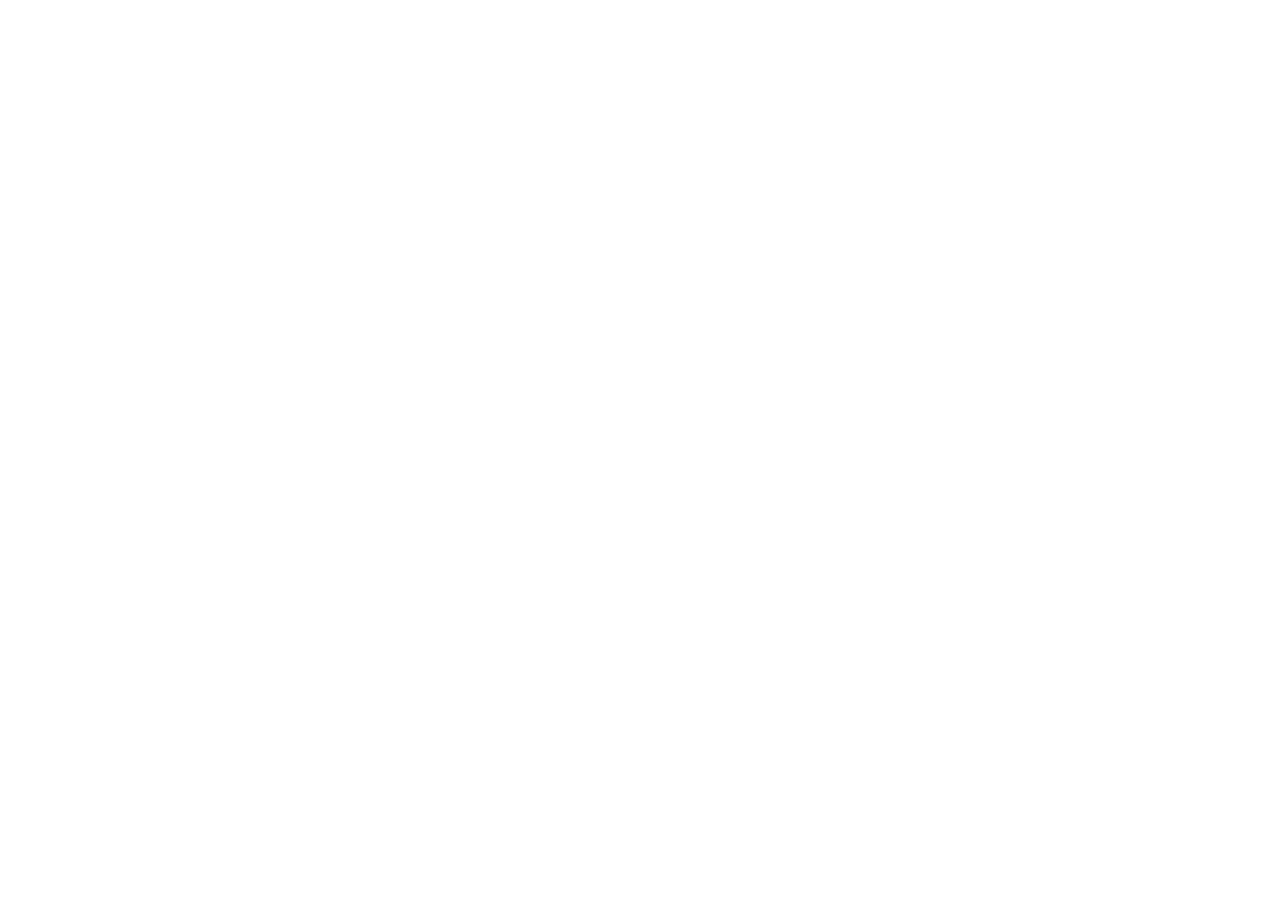
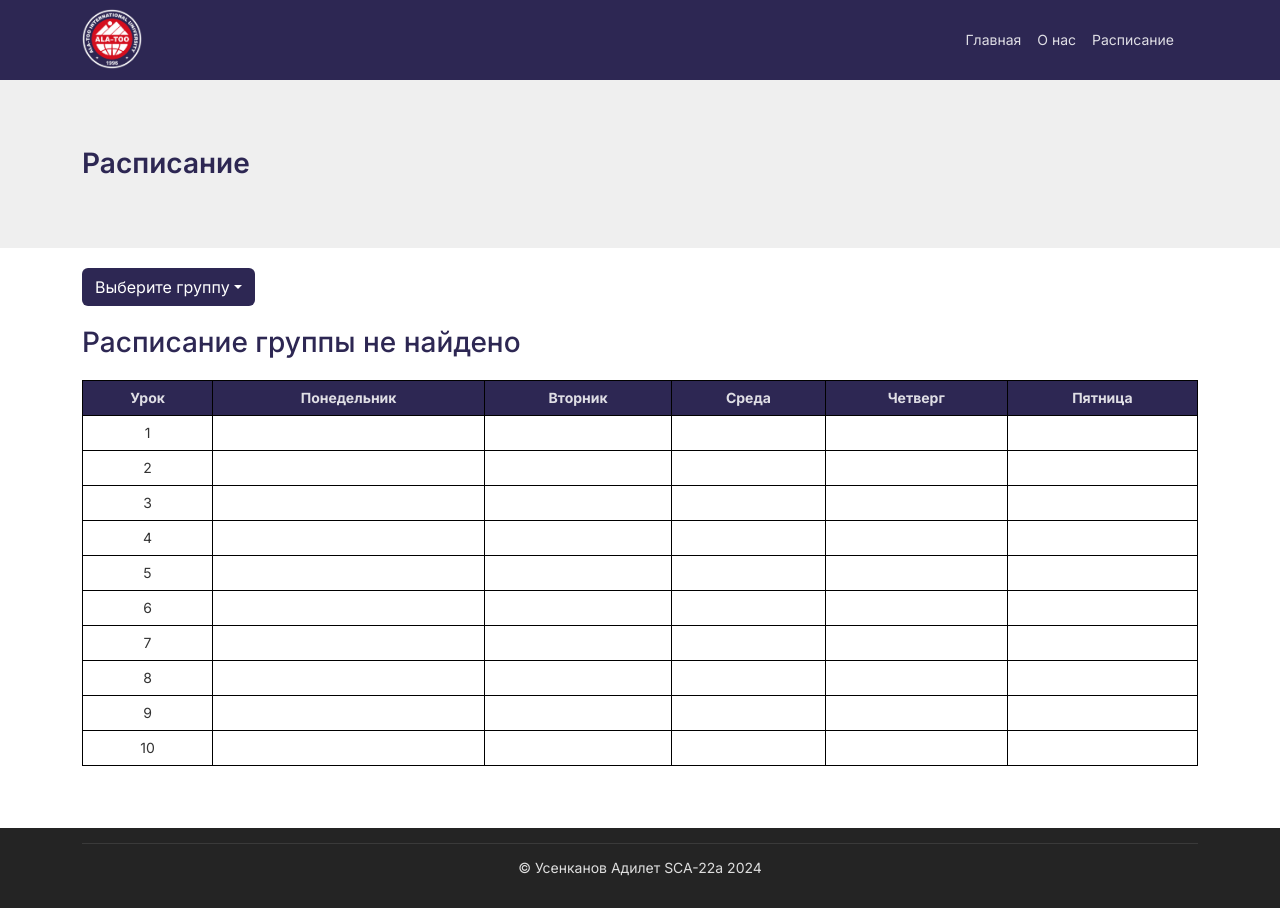
Before and after one commit to adilet-wd/Physical-Education-landing, a React (Vite) app: page /schedule in a window 1280 px wide. Before the commit this address had no page. Before the commit the page ends 800 px from the top, so only its background shows below. Built offline with nearby package versions, Linux system fonts and the light colour scheme.

Commit message:
timetable

```diff
--- a/src/App.tsx
+++ b/src/App.tsx
@@ -10,6 +10,7 @@
 import Football from './pages/Clubs/Football/Football';
 import Chess from './pages/Clubs/Chess/Chess';
 import { useEffect } from 'react';
+import Schedule from './pages/Schedule/Schedule';
 
 
 function App() {
@@ -26,6 +27,7 @@
         <Route path="/clubs/volleyball" element={<Volleyball/>}></Route>
         <Route path="/clubs/football" element={<Football/>}></Route>
         <Route path="/clubs/chess" element={<Chess/>}></Route>
+        <Route path="/schedule" element={<Schedule/>}></Route>
       </Route>
     </Routes>
   )
--- a/src/components/Footer/Footer.tsx
+++ b/src/components/Footer/Footer.tsx
@@ -6,7 +6,8 @@
     <footer className="footer">
         <Container className="footer-container">
             <span className="devider-separator"></span>
-            <div className="footer__license">© Международный Университет Ала-Тоо 2024</div>
+            {/* <div className="footer__license">© Международный Университет Ала-Тоо 2024</div> */}
+            <div className="footer__license">© Усенканов Адилет SCA-22a 2024</div>
         </Container>
     </footer>
   )
--- a/src/components/Header/Header.tsx
+++ b/src/components/Header/Header.tsx
@@ -24,7 +24,7 @@
                         <Nav className="justify-content-end flex-grow-1 pe-3 navLinks">
                             <Nav.Link href="/">Главная</Nav.Link>
                             <Nav.Link href="/">О нас</Nav.Link>
-                            <Nav.Link href="/">Расписание</Nav.Link>
+                            <Nav.Link href="/schedule">Расписание</Nav.Link>
                         </Nav>
                     </Offcanvas.Body>
                 </Navbar.Offcanvas>
--- /dev/null
+++ b/src/components/Timetable/Timetable.tsx
@@ -0,0 +1,114 @@
+import "src/styles/Timetable.scss";
+
+interface TimetableProps {
+    group: string;
+}
+
+export default function Timetable({group} : TimetableProps) {
+    const schedule = {
+        aco23: {
+            days: 1,
+            lessons: 7,
+        },
+        mar23a: {
+            days: 0,
+            lessons: 5,
+        },
+        mar23b: {
+            days: 3,
+            lessons: 1,
+        },
+        des23a: {
+            days: 0,
+            lessons: 5,
+        },
+        des23b: {
+            days: 4,
+            lessons: 1,
+        },
+        csc23: {
+            days: 3,
+            lessons: 5,
+        },
+        sca23a: {
+            days: 2,
+            lessons: 6,
+        },
+        sca23b: {
+            days: 3,
+            lessons: 7,
+        },
+        sca23c: {
+            days: 1,
+            lessons: 9,
+        },
+        aco22: {
+            days: 3,
+            lessons: 7,
+        },
+        mar22: {
+            days: 2,
+            lessons: 9,
+        },
+        des22: {
+            days: 0,
+            lessons: 3,
+        },
+        csc22: {
+            days: 4,
+            lessons: 4,
+        },
+        sca22a: {
+            days: 3,
+            lessons: 1,
+        },
+        sca22b: {
+            days: 0,
+            lessons: 9,
+        },
+
+    }
+
+    return (
+      <div className="table-container">
+        {schedule[group as keyof typeof schedule]
+            ? <h2 className="section-title">Расписание группы <span className="timetable-group">{group}</span></h2>
+            : <h2 className="section-title">Расписание группы <span className="timetable-group">{group}</span> не найдено</h2>
+        }
+        <table className="timetable">
+            <thead>
+            <tr>
+                <th>Урок</th>
+                <th>Понедельник</th>
+                <th>Вторник</th>
+                <th>Среда</th>
+                <th>Четверг</th>
+                <th>Пятница</th>
+            </tr>
+            </thead>
+            <tbody>
+            {schedule[group as keyof typeof schedule]
+                ? Array(10).fill(0).map((_, i) => (
+                <tr key={i}>
+                    <td>{i + 1}</td>
+                    {Array(5).fill(0).map((_, j) => (
+                        (schedule[group as keyof typeof schedule].days === j && (schedule[group as keyof typeof schedule].lessons === i || schedule[group as keyof typeof schedule].lessons === i + 1) )
+                            ? <td className="active" key={j}>Занятие</td>
+                            : <td key={j}></td>
+                        ))}
+                </tr>
+                ))
+                : Array(10).fill(0).map((_, i) => (
+                    <tr key={i}>
+                        <td>{i + 1}</td>
+                        {Array(5).fill(0).map((_, j) => (
+                            <td key={j}></td>
+                        ))}
+                    </tr>
+                ))
+            }
+          </tbody>
+      </table>
+      </div>
+    )
+  }
--- /dev/null
+++ b/src/pages/Schedule/Schedule.tsx
@@ -0,0 +1,54 @@
+import { useEffect, useState } from "react";
+import { Container, Dropdown } from "react-bootstrap";
+import { Helmet } from "react-helmet";
+import PageTitle from "src/components/PageTitle/PageTitle";
+import Timetable from "src/components/Timetable/Timetable";
+import "src/styles/Schedule.scss";
+
+export default function Schedule() {
+    const [group, setGroup] = useState("");
+    useEffect(() => {}
+    , [group]);
+    function handleGroupChange(group: string) {
+        setGroup(group);
+        console.log(group);
+    }
+    return (
+        <>
+            <Helmet>
+                <title>Расписание занятий - Международный университет Ала-Тоо</title>
+                <meta name="description" content="Расписание занятий по физической культуре" />
+                <meta name="keywords" content="расписание, физ. культура, физическая культура, МУА, Ала-Тоо" />
+            </Helmet>
+            <PageTitle>Расписание</PageTitle>
+            <div className="schedule">
+                <Container className="schedule-container">
+                    <Dropdown>
+                        <Dropdown.Toggle variant="purple" id="dropdown-basic">
+                            Выберите группу
+                        </Dropdown.Toggle>
+                        <Dropdown.Menu>
+                            <Dropdown.Item onClick={() => handleGroupChange("aco23")} href="#/aco23">Aco-23</Dropdown.Item>
+                            <Dropdown.Item onClick={() => handleGroupChange("mar23a")} href="#/mar23a">Mar-23A</Dropdown.Item>
+                            <Dropdown.Item onClick={() => handleGroupChange("mar23b")} href="#/mar23b">Mar-23B</Dropdown.Item>
+                            <Dropdown.Item onClick={() => handleGroupChange("des23a")} href="#/des23a">Des-23A</Dropdown.Item>
+                            <Dropdown.Item onClick={() => handleGroupChange("des23b")} href="#/des23b">Des-23B</Dropdown.Item>
+                            <Dropdown.Item onClick={() => handleGroupChange("csc23")} href="#/csc23">Csc-23</Dropdown.Item>
+                            <Dropdown.Item onClick={() => handleGroupChange("sca23a")} href="#/sca23a">Sca-23A</Dropdown.Item>
+                            <Dropdown.Item onClick={() => handleGroupChange("sca23b")} href="#/sca23b">Sca-23B</Dropdown.Item>
+                            <Dropdown.Item onClick={() => handleGroupChange("sca23c")} href="#/sca23c">Sca-23C</Dropdown.Item>
+                            <Dropdown.Item onClick={() => handleGroupChange("aco22")} href="#/aco22">Aco-22</Dropdown.Item>
+                            <Dropdown.Item onClick={() => handleGroupChange("mar22")} href="#/mar22">Mar-22</Dropdown.Item>
+                            <Dropdown.Item onClick={() => handleGroupChange("des22")} href="#/des22">Des-22</Dropdown.Item>
+                            <Dropdown.Item onClick={() => handleGroupChange("csc22")} href="#/csc22">Csc-22</Dropdown.Item>
+                            <Dropdown.Item onClick={() => handleGroupChange("sca22a")} href="#/sca22a">Sca-22A</Dropdown.Item>
+                            <Dropdown.Item onClick={() => handleGroupChange("sca22b")} href="#/sca22b">Sca-22B</Dropdown.Item>
+                        </Dropdown.Menu>
+                    </Dropdown>
+                    <Timetable group={group}></Timetable>
+                </Container>
+            </div>
+        </>
+
+        )
+}
--- /dev/null
+++ b/src/styles/Schedule.scss
@@ -0,0 +1,26 @@
+@import "./color_variables.scss";
+.schedule {
+    margin-top: 20px;
+    min-height: 70vh;
+    .btn-purple {
+        background-color: $colorPurple;
+        color: white;
+        &:hover {
+            background-color: $colorPurple;
+            color: white;
+            border-color: $colorPurple;
+        }
+    }
+    .dropdown-item {
+        color: $colorTextBlack;
+        text-transform: uppercase;
+        &:hover {
+            background-color: $colorPurple;
+            color: white;
+        }
+    }
+    .dropdown-menu {
+        border-color: $colorPurple;
+        box-shadow: 0 0 10px $colorPurple;
+    }
+}
--- /dev/null
+++ b/src/styles/Timetable.scss
@@ -0,0 +1,46 @@
+@import "./color_variables.scss";
+.timetable {
+    margin-top: 20px;
+    width: 100%;
+    border-collapse: collapse;
+    overflow-x: auto;
+    th {
+        background-color: $colorPurple;
+        color: $colorTextWhite;
+    }
+    th, td {
+        border: 1px solid #000;
+        padding: 10px;
+        text-align: center;
+    }
+    td {
+        color: $colorTextBlack;
+        &.active {
+            background-color: $colorPurple;
+            color: $colorTextWhite;
+        }
+    }
+    &-group {
+        font-weight: 600;
+        text-transform: uppercase;
+    }
+
+}
+.table-container {
+    overflow-x: auto;
+    &::-webkit-scrollbar {
+        width: 3px;
+      }
+
+      &::-webkit-scrollbar-track {
+        background: #f1f1f1;
+      }
+
+      &::-webkit-scrollbar-thumb {
+        background: $colorPurple;
+      }
+
+      &::-webkit-scrollbar-thumb:hover {
+        background: $colorPurple;
+      }
+}
```
